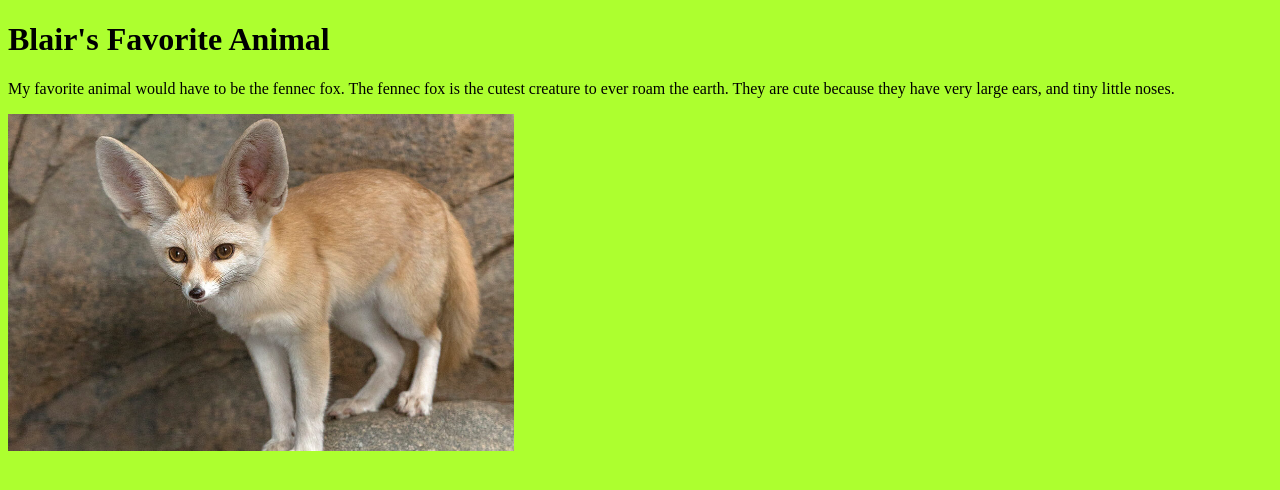
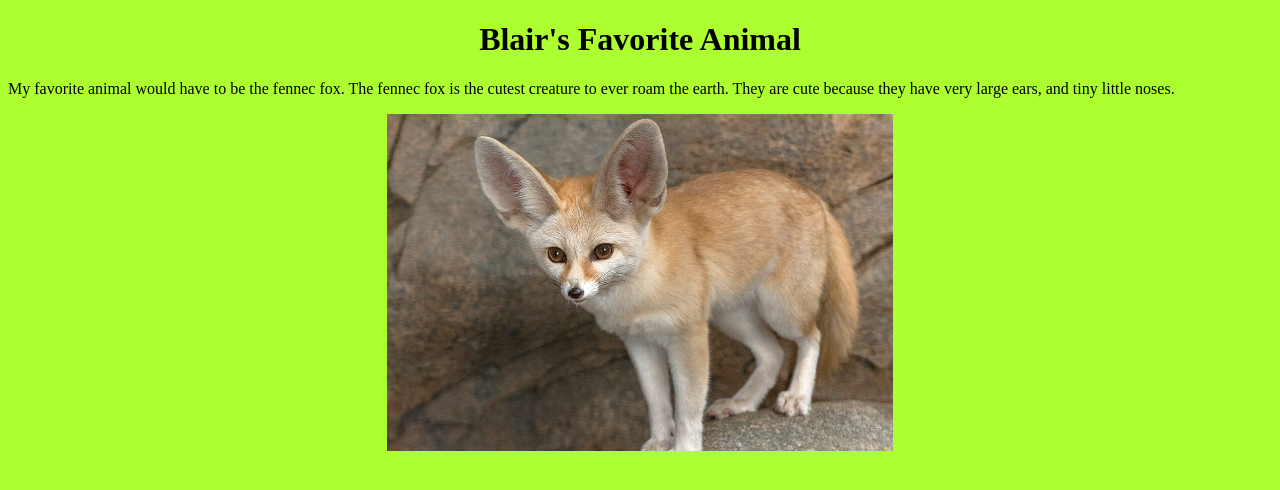
Before and after one commit to oaisd-ctc/push-pull-practice-Raymond-Meara-Klinge, a plain HTML site: page pages/blair.html in a window 1280 px wide. Drawn offline with Linux system fonts and the light colour scheme.

Commit message:
Center aligned stuff in blair.html

```diff
--- a/css/blair.css
+++ b/css/blair.css
@@ -3,5 +3,13 @@ html {
 }
 
 img {
+    display: block;
     width: 40%;
+    text-align: center;
+    margin-left: auto;
+    margin-right: auto;
 }
+
+.header {
+    text-align: center;
+}
--- a/pages/blair.html
+++ b/pages/blair.html
@@ -6,7 +6,7 @@
     </head>
 
     <body>
-        <h1>Blair's Favorite Animal</h1>
+        <h1 class="header">Blair's Favorite Animal</h1>
 
         <p>
             My favorite animal would have to be the fennec fox.
```
